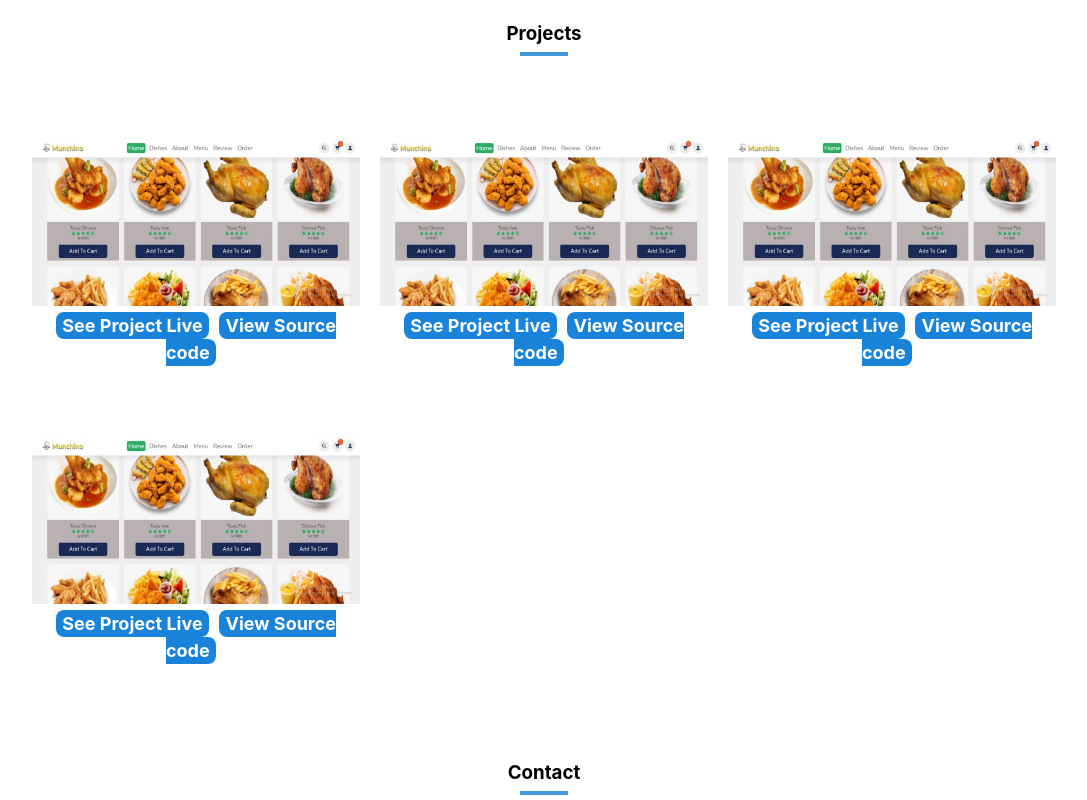
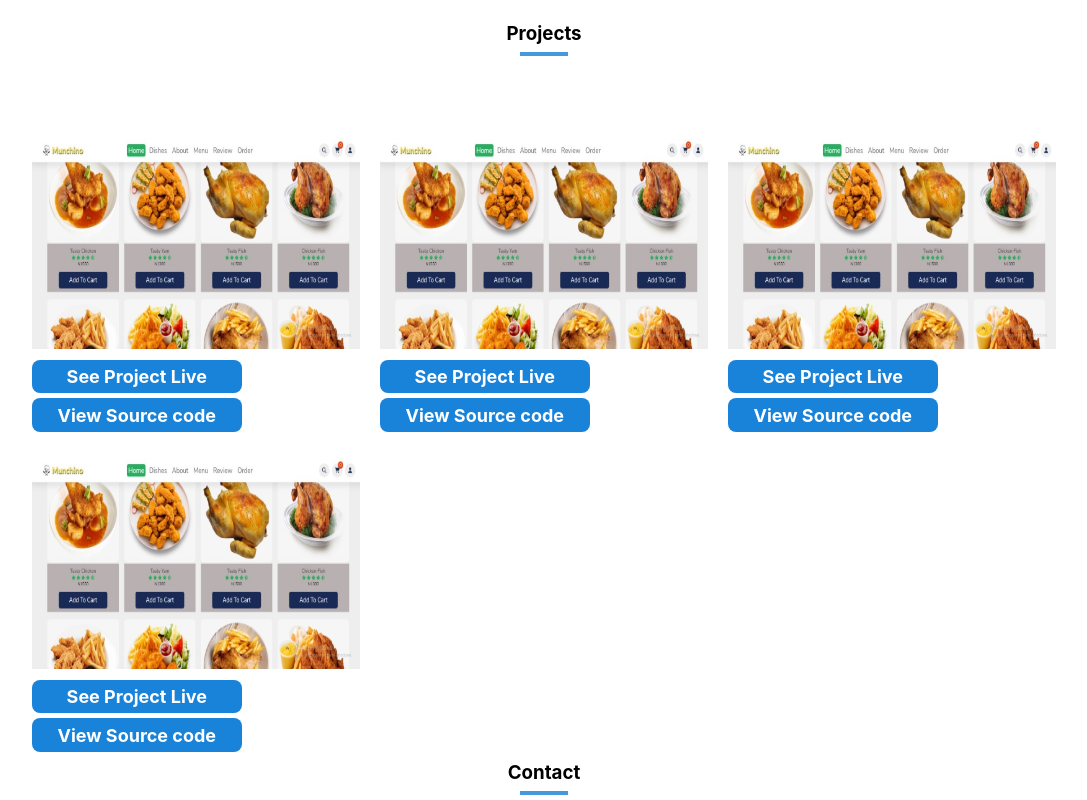
Before and after one commit to wisden2065/Portfolio, a React (Vite) app: page / in a window 1280 px wide. Shown: the part 1660-2460 px from the top of the page, without its empty margins (96-1183 px from the left). Built offline with nearby package versions, Linux system fonts and the light colour scheme.

Commit message:
made some changes to the project section

```diff
--- a/src/assets/Components/Footer/Footer.css
+++ b/src/assets/Components/Footer/Footer.css
@@ -1,7 +1,7 @@
 footer{
     background-color: rgb(4, 4, 51);
     height: 200px;
-    width: 100%;
+    /* width: 100vw; */
     display: flex;
     justify-content: center;
 }
--- a/src/assets/Components/Projects/Project.jsx
+++ b/src/assets/Components/Projects/Project.jsx
@@ -9,24 +9,36 @@ const Project = () => {
 
             <div id='projectsCont'>
                 <div className="proj">
+                    <div className="overlay"></div>
                     <img src={proj1} alt="" />
+                    <div className='btnCont'>
                         <a href="">See Project Live</a>
                         <a href="">View Source code</a>
                     </div>
+                </div>
                 <div className="proj">
+                <div className="overlay"></div>
                     <img src={proj1} alt="" />
+                    <div className='btnCont'>
                         <a href="">See Project Live</a>
                         <a href="">View Source code</a>
                     </div>
+                </div>
                 <div className="proj">
+                <div className="overlay"></div>
                     <img src={proj1} alt="" />
+                    <div className='btnCont'>
                         <a href="">See Project Live</a>
                         <a href="">View Source code</a>
                     </div>
+                </div>
                 <div className="proj">
+                <div className="overlay"></div>
                     <img src={proj1} alt="" />
+                    <div className='btnCont'>
                         <a href="">See Project Live</a>
                         <a href="">View Source code</a>
+                    </div>
                 </div>
             </div>
 
--- a/src/assets/Components/Projects/Projects.css
+++ b/src/assets/Components/Projects/Projects.css
@@ -35,17 +35,38 @@
     gap: 20px;
 }
 .proj{
-    /* background-color: #e5e5e5; */
     text-align: center;
+    height: 300px;
+    position: relative;
 }
 .proj img{
     width: 100%;
-    height: 60%;
+    height: 70%;
 }
-.proj a{
+.proj .overlay{
+    /* display: none; */
+    background-color: #161616;
+    height: 100%;
+    width: 100%;
+    position: absolute;
+    opacity: 0;
+    top: 0; bottom: 0;
+
+}
+.proj .overlay:hover{
+    /* opacity: .4; */
+}
+.btnCont{
+    display: flex;
+    flex-direction: column;
+    /* margin: 5px; */
+}
+.btnCont a{
+    display: block;
     background-color: #1983da;
     color: #fff;
     padding: .2rem .4rem;
-    margin-right: 10px;
+    margin-top: 5px;
     border-radius: 8px;
+    width: 60%;
 }
```
Lines whose indentation alone changed are shown as unchanged.
